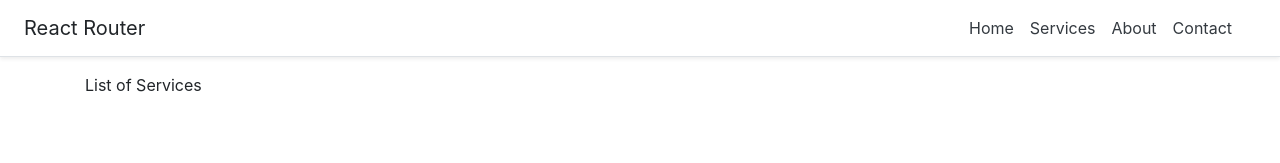
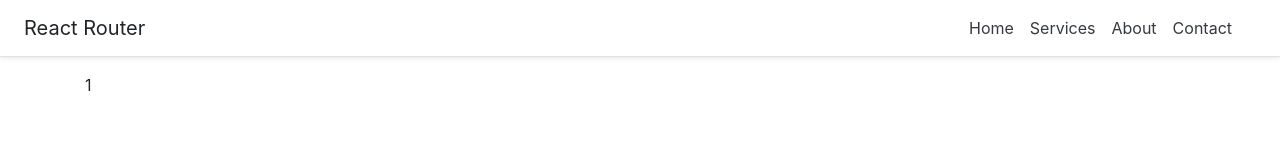
Before and after one commit to 9trocoder/reactrouter, a React (Create React App) app: page /services/1 in a window 1280 px wide. Shown: the top 163 px of the page. Built offline with nearby package versions, Linux system fonts and the light colour scheme.

Commit message:
Update ServicesList.js

```diff
--- a/src/components/ServicesList.js
+++ b/src/components/ServicesList.js
@@ -1,9 +1,10 @@
 import React from 'react';
 
-const ServicesList = () => {
+const ServicesList = (props) => {
+    console.log(props)
     return (
       <>
-        List of Services
+        <div>{props.match.params.id}</div>
       </>
     );
   }
```
